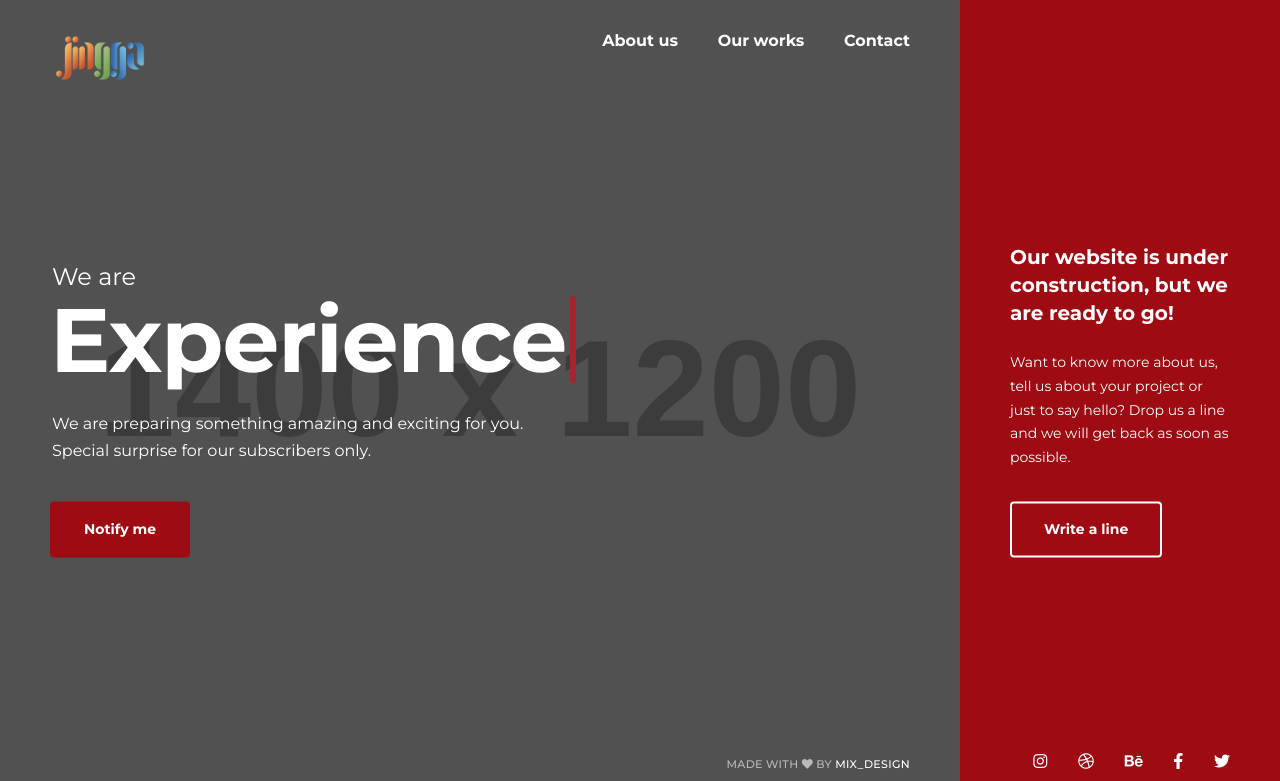
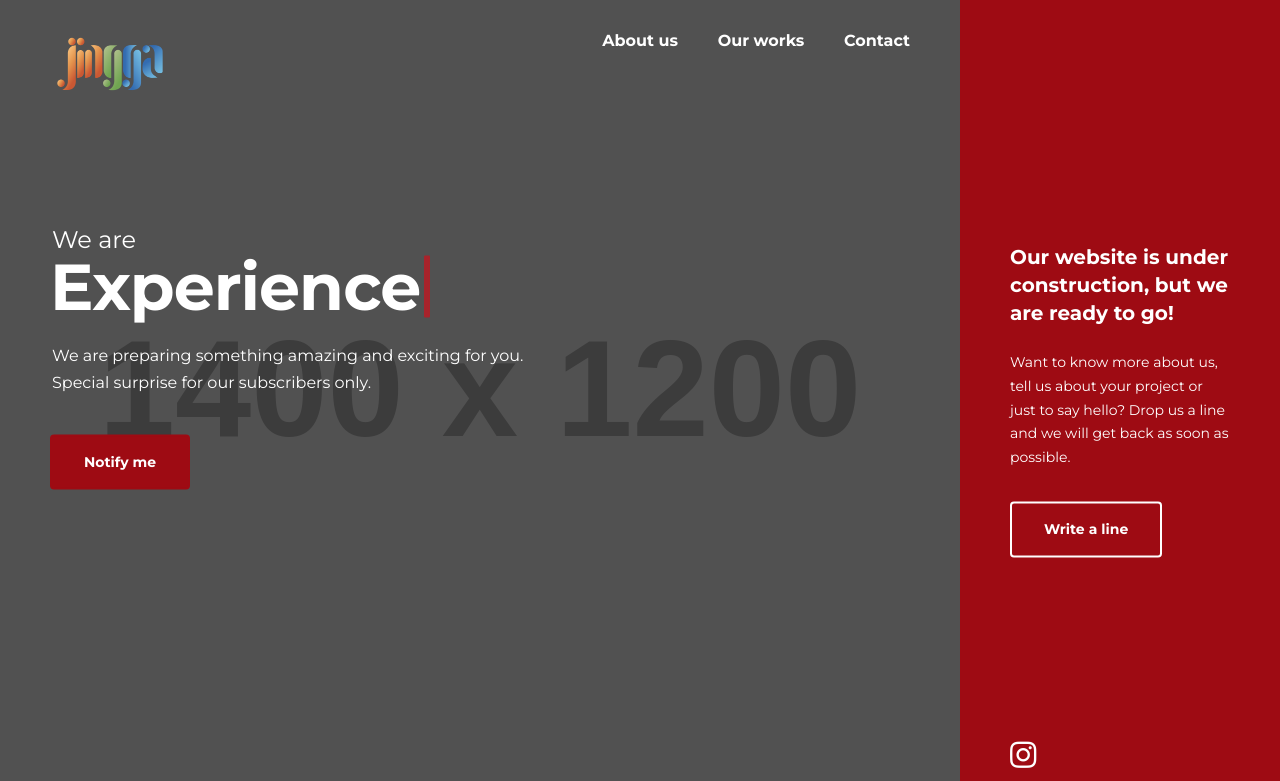
Before and after one commit to oendnsk675/jingga-creative, a website: page index.html in a window 1280 px wide. Shown: the top 781 px of the page. Drawn offline with Linux system fonts and the light colour scheme; some packages are replaced by stand-ins of ours; grey boxes are pictures that could not be loaded; placeholder pictures from the web are drawn by us.

Commit message:
add thema

```diff
--- a/index.html
+++ b/index.html
@@ -61,9 +61,9 @@
     <!-- Loader Start -->
     <div class="loader">
       <div class="loader__content d-flex flex-column align-items-center">
-        <div class="loader__logo slideInDown">
+        <div class="loader__logo slideInDown" style="margin-right: 4.8rem;">
           <!-- Your Logo Here -->
-          <!-- <img src="./dist/image/Logo Jingga 1.png" style="width: 100px;" alt="Axio - Coming Soon Template"> -->
+          <img src="./dist/image/logo2.png" style="width: 100px;" alt="Axio - Coming Soon Template">
 
         </div>
         <div class="loader__caption slideInUp">
@@ -100,18 +100,18 @@
               <!-- Main Section Color Layer End -->
 
               <!-- Background Effect Start -->
-              <div id="snow-js"></div>
+              <!-- <div id="snow-js"></div> -->
               <!-- Background Effect End -->
 
             </div>
             <!-- Intro Media End -->
 
             <!-- Intro Header Start -->
-            <div class="intro__header">
+            <div class="intro__header d-flex">
 
               <!-- Logo Start -->
               <div class="logo">
-                <img src="./dist/image/Logo Jingga 1.png" alt="Axio - awesome coming soon template to kick-start your project" style="width: 100px;">
+                <img src="./dist/image/Logo Jingga 1.png" alt="Axio - awesome coming soon template to kick-start your project" style="width: 120px;">
               </div>
               <!-- Logo End -->
 
@@ -152,11 +152,12 @@
             <!-- Navigation End -->
 
             <!-- Intro Headline Start -->
+            <div class="d-flex align-items-center">
               <div class="intro__headline">
                 <p class="headline__subtitle">We are</p>
 
                 <!-- Animated Headline Start -->
-              <h1 class="headline__title clip">
+                <h1 class="headline__title clip" style="font-size: 65px;">
                   <span class="words-wrapper">
                     <b class="is-visible">Experience</b>
                     <b>Adventure</b>
@@ -172,17 +173,13 @@
                   </a>
                 </div>
               </div>
+
+              <div class="vektor">
+                <img src="./dist/image/vektor.png" style="width: 90%;" alt="">
+              </div>
+
+            </div>
             <!-- Intro Headline End -->
-
-            <!-- Intro Сopyright Start -->
-            <div class="intro__copyright">
-              <p class="copyright">made with
-                <i class="fas fa-heart"></i>
-                 by
-                <a href="https://themeforest.net/user/mix_design" target="_blank">mix_design</a>
-              </p>
-            </div>
-            <!-- Intro Сopyright End -->
 
           </div>
           <!-- Main Section Intro End -->
@@ -201,31 +198,11 @@
             <!-- Aside Content End -->
 
             <!-- Aside Socials Start -->
-            <div class="aside__socials">
-              <ul class="socials">
+            <div class="aside__socials" style="width: 100%;">
+              <ul class="socials d-flex justify-content-start" style="width: 100%;">
                 <li>
-                  <a href="https://www.instagram.com/" target="_blank">
-                    <i class="fab fa-instagram"></i>
-                  </a>
-                </li>
-                <li>
-                  <a href="https://dribbble.com/" target="_blank">
-                    <i class="fab fa-dribbble"></i>
-                  </a>
-                </li>
-                <li>
-                  <a href="https://www.behance.net/" target="_blank">
-                    <i class="fab fa-behance"></i>
-                  </a>
-                </li>
-                <li>
-                  <a href="https://www.facebook.com/" target="_blank">
-                    <i class="fab fa-facebook-f"></i>
-                  </a>
-                </li>
-                <li>
-                  <a href="https://twitter.com/" target="_blank">
-                    <i class="fab fa-twitter"></i>
+                  <a href="https://www.instagram.com/jingga_digital_creative/" target="_blank">
+                    <i class="fab fa-instagram" style="font-size: 30px;"></i>
                   </a>
                 </li>
 
```
Also changed, not shown: dist/css/main.css, dist/image/logo2.png (added). Lines whose indentation alone changed are shown as unchanged.
